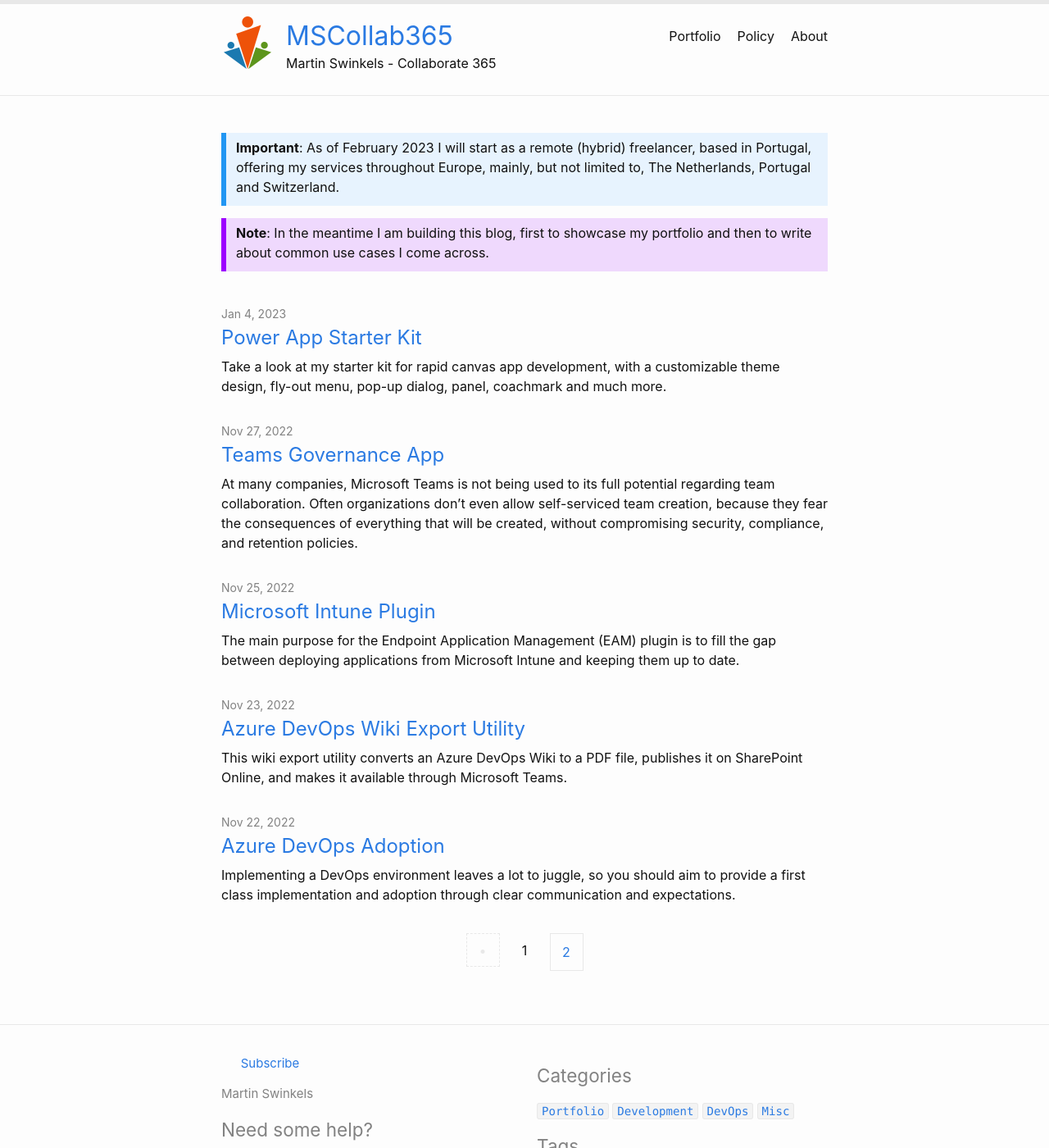
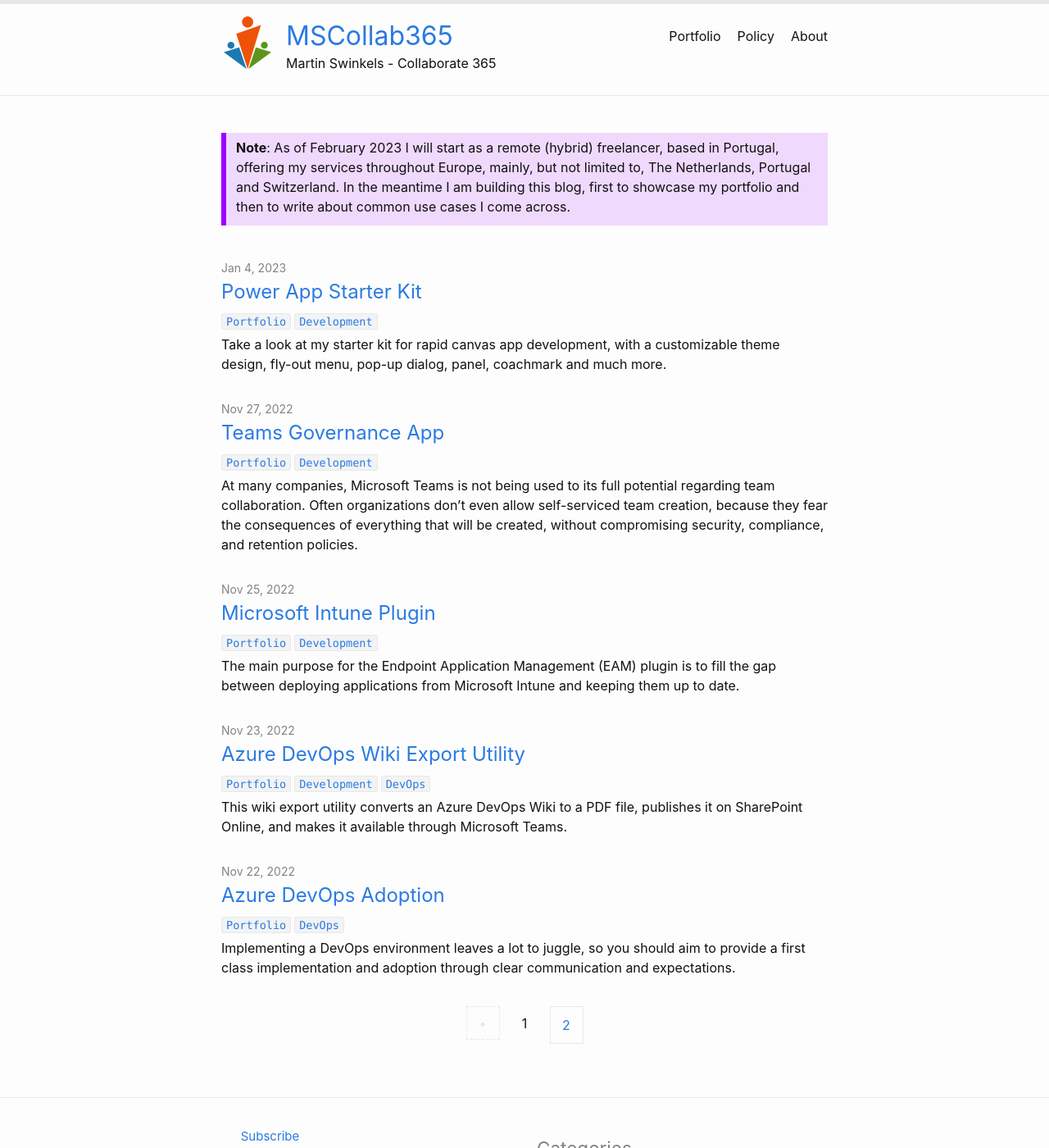
Before and after one commit to msc365/msc365.github.io, a Jekyll site: the page built from index.html, in a window 1280 px wide and 1400 px high. Shown: the whole window at 82% size. Built offline with Jekyll 4.4.1, drawn with Linux system fonts in a browser that asks for light colours; the list of posts is cut into pages by our own code.

Commit message:
Added categories to post list

```diff
--- a/_layouts/home.html
+++ b/_layouts/home.html
@@ -32,12 +32,13 @@
                 {{ post.title | escape }}
               </a>
             </h3>
-            <!-- <span class="tag-links">
-              {% for tag in post.tags %}
-                {% capture tagname %}{{ tag }}{% endcapture %}
-                <a class="tag-link" href="/tags/{{ tagname }}"><code class="highligher-rouge"><nobr>{{ tagname }}</nobr></code></a>
+            <!-- Include categories -->
+            <span class="tag-links">
+              {% for category in post.categories %}
+                {% capture categoryname %}{{ category }}{% endcapture %}
+                <a class="tag-link" href="/categories/{{ categoryname | downcase }}"><code class="highligher-rouge"><nobr>{{ categoryname }}</nobr></code></a>
               {% endfor %}
-            </span> -->
+            </span>
           </div>
             {%- if site.show_excerpts -%}
               {{ post.excerpt }}
--- a/index.html
+++ b/index.html
@@ -12,13 +12,10 @@
 
 <!-- <img alt="msc365 banner" src="https://msc365.eu/assets/img/msc365-banner.jpg" width="1024"/> -->
 
-<div class="important">
-    <p><strong>Important</strong>: As of February 2023 I will start as a remote (hybrid) freelancer, based in Portugal, offering my services
-        throughout Europe, mainly, but not limited to, The Netherlands, Portugal and Switzerland.</p>
+<div class="note">
+    <p><strong>Note</strong>: As of February 2023 I will start as a remote (hybrid) freelancer, based in Portugal, offering my services
+        throughout Europe, mainly, but not limited to, The Netherlands, Portugal and Switzerland. In the meantime I am building this blog, first to showcase my portfolio
+        and then to write about common use cases I come across.</p>
 </div>
 
-<div class="note">
-    <p><strong>Note</strong>: In the meantime I am building this blog, first to showcase my portfolio
-        and then to write about common use cases I come across.</p>
-</div>
 <br>
```
